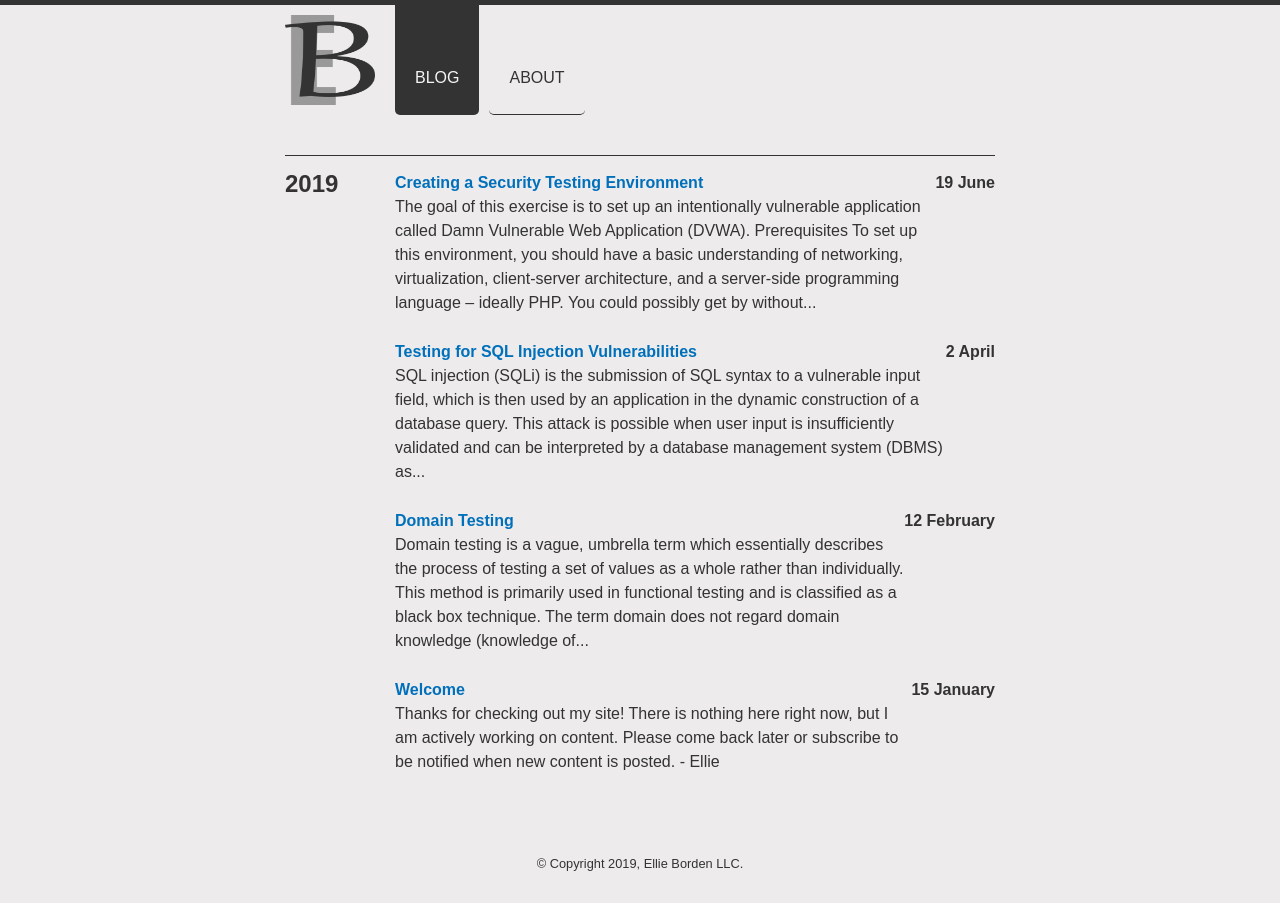
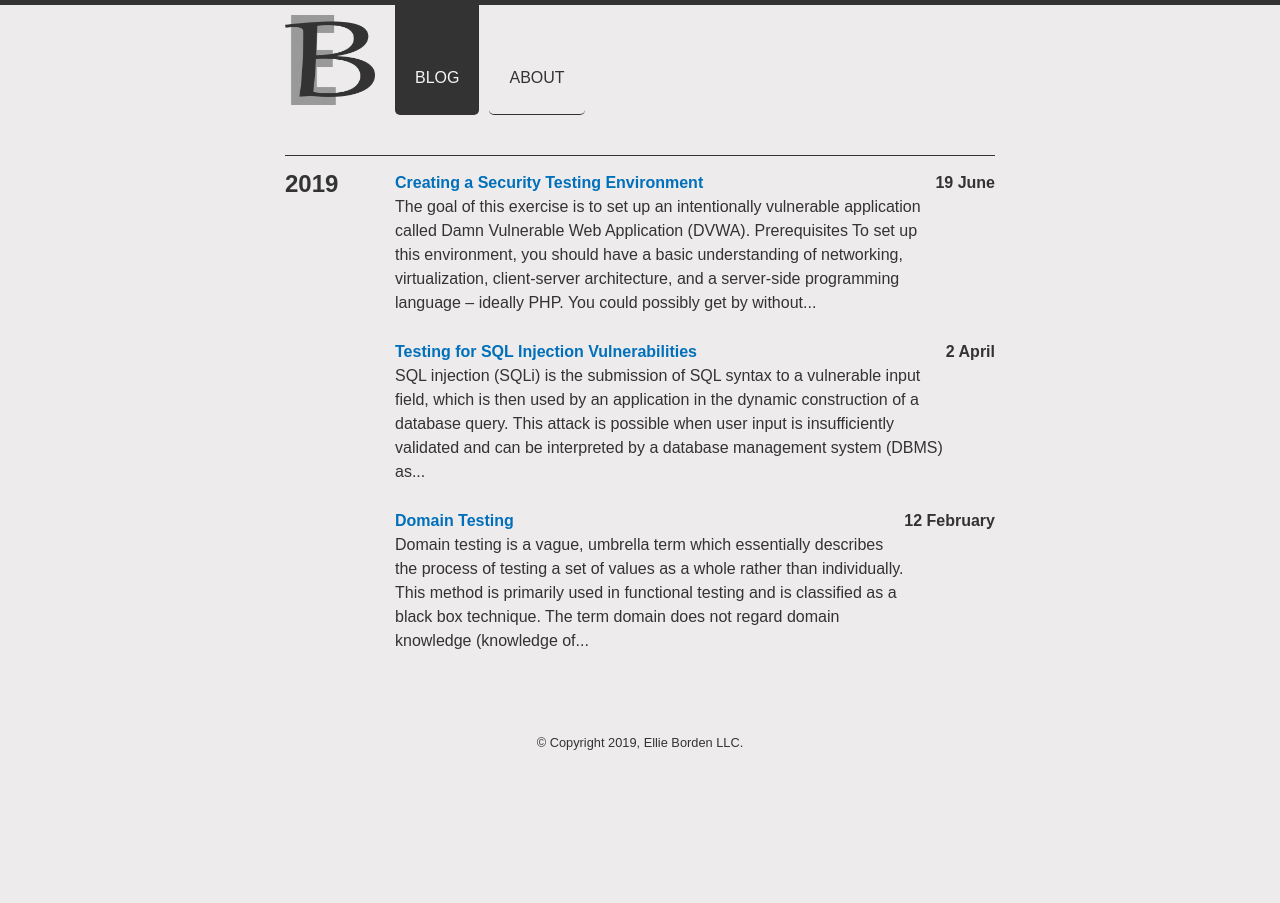
Before and after one commit to EllieBorden/ellieborden.tech, a Jekyll site: the page built from index.html, in a window 1280 px wide. Built offline with Jekyll 4.4.1, drawn with Linux system fonts in a browser that asks for light colours.

Commit message:
misc updates

```diff
--- a/_layouts/post.html
+++ b/_layouts/post.html
@@ -14,7 +14,6 @@
   <span>Share:</span>
   <a href="http://www.facebook.com/sharer/sharer.php?u={{ site.url | append: page.url }}" class="fa fa-facebook"></a>
   <a href="http://twitter.com/share?url={{ site.url | append: page.url }}&text={{ post.content | strip_html | truncatewords: 40 }}" class="fa fa-twitter"></a>
-  <a href="https://plus.google.com/share?url=<BTN>" class="fa fa-google"></a>
   <a href="https://www.linkedin.com/shareArticle?mini=true&url={{ site.url | append: page.url }}&summary={{ page.title }}&source=ellieborden.tech" class="fa fa-linkedin"></a>
   <a href="http://reddit.com/submit?url={{ site.url | append: page.url }}&title={{ page.title }}" class="fa fa-reddit"></a>
 </div>
--- a/_posts/2019/2019-01-15-welcome.markdown
+++ /dev/null
@@ -1,9 +0,0 @@
----
-layout: "post"
-title: "Welcome"
-comments: true
-date: "2019-01-15 17:22"
----
-Thanks for checking out my site! There is nothing here right now, but I am actively working on content. Please come back later or [subscribe](about#subscribe) to be notified when new content is posted.
-
- \- Ellie
--- a/about/index.md
+++ b/about/index.md
@@ -3,25 +3,19 @@
 title: ellieborden.tech
 ---
 
-ellieborden.tech is my personal blog about software quality and testing. Its topics are primarily based on technical books and tend to emphasize theory and techniques rather than tools.
-
-You probably won't find a lot of material on automation here either. I like Selenium as much as the next girl, but I'm honestly tired of hearing about it. <span style="font-size: .9rem;">Looking at you, recruiters from LinkedIn.</span>
-
-My goal with this site is to create a free resource for my future-self and other testers who are bored with the surface-level 'types of software testing' articles.
+Because ellieborden.com is $700, and I'm not paying that much for a freakin domain name.
 
 ## About Me
 
 ![profile picture](../assets/images/0.jpeg){:.profile-pic}
 
-My name is Ellie Borden. I'm a software tester with a brief background in automation. I don't spend a lot of time coding these days, but when I do it's not in C#.
+My name is Ellie Borden. I'm a software tester with a brief background in automation. I'm currently studying C++ and application development for Linux.
 
-My other interests include writing, jogging, hotAF peppers, radio stuff (KN4UVU), pc-gaming, and leg day. I spend the majority of my time reading -- mostly nonfiction, but the occasional Fantasy or Thriller too.
-
-I'm based in Grand Rapids, Michigan but am traveling the US with my lover for his work. He's the lime to my Malibu and cranberry.
+My other interests include writing, running, hotAF peppers, and pc-gaming. I spend the majority of my time reading -- mostly nonfiction, but the occasional Fantasy too.
 
 ## Subscribe
 
-Sorry if you had trouble finding this. I think we can all agree that newsletter pop-ups are obnoxious. Subscribe to my newsletter to receive email notifications when new content is posted.
+Subscribe to my newsletter to receive email notifications when new content is posted to this website. Spoiler alert: it's not very often.
 
 <!-- Begin Mailchimp Signup Form -->
 <link href="/assets/css/mailchimp.css" rel="stylesheet" type="text/css">
```
Also changed, not shown: 1 other file.
